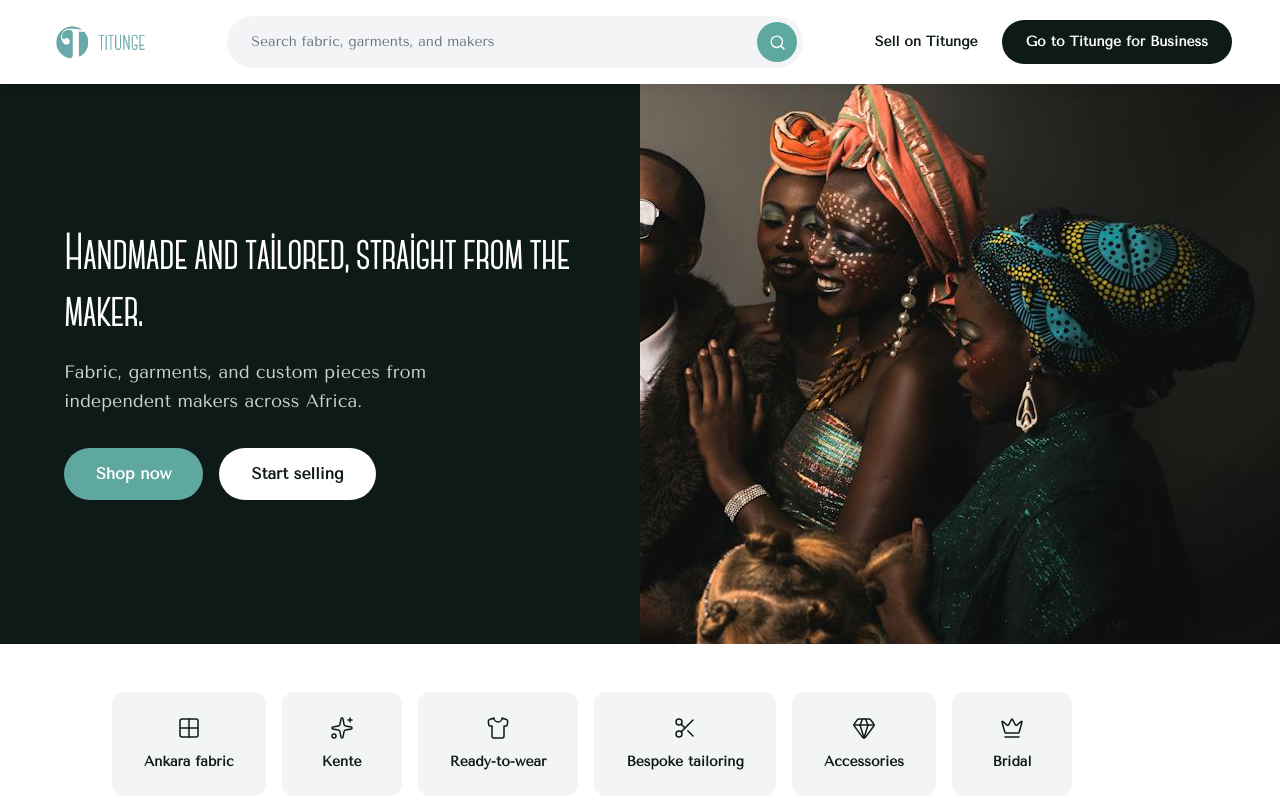
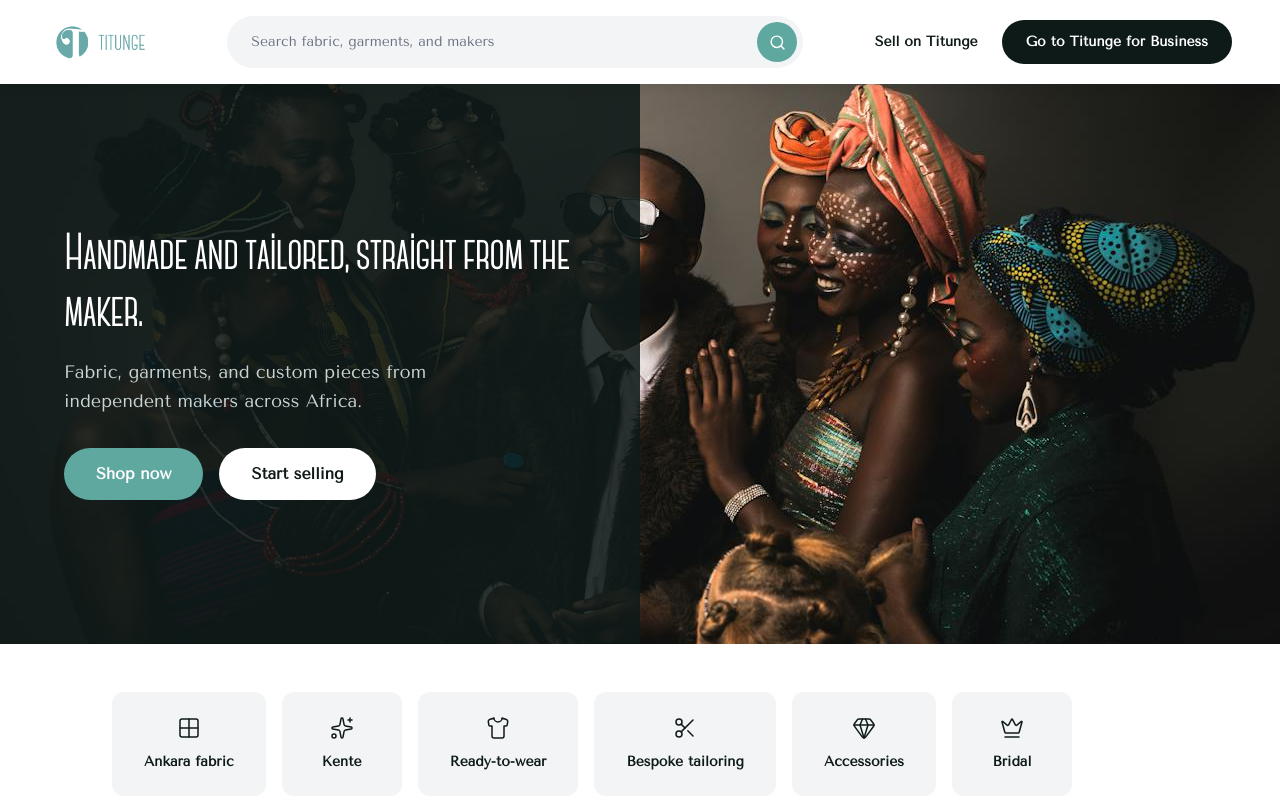
Before and after one commit to kondwanimuwowo/titunge, a Next.js app: page / in a window 1280 px wide. Shown: the top 800 px of the page. Built offline with nearby package versions, Linux system fonts and the light colour scheme; no server answers.

Commit message:
style: make hero overlay panel translucent so the photo shows through

```diff
--- a/src/components/marketplace/Hero.tsx
+++ b/src/components/marketplace/Hero.tsx
@@ -13,7 +13,7 @@ export function Hero() {
       />
       <div
         className="absolute inset-y-0 left-0 w-full lg:w-1/2 flex flex-col justify-center px-8 lg:px-16 py-12"
-        style={{ backgroundColor: "#0e1a18" }}
+        style={{ backgroundColor: "rgba(14,26,24,0.88)" }}
       >
         <FadeIn>
           <h1
```
